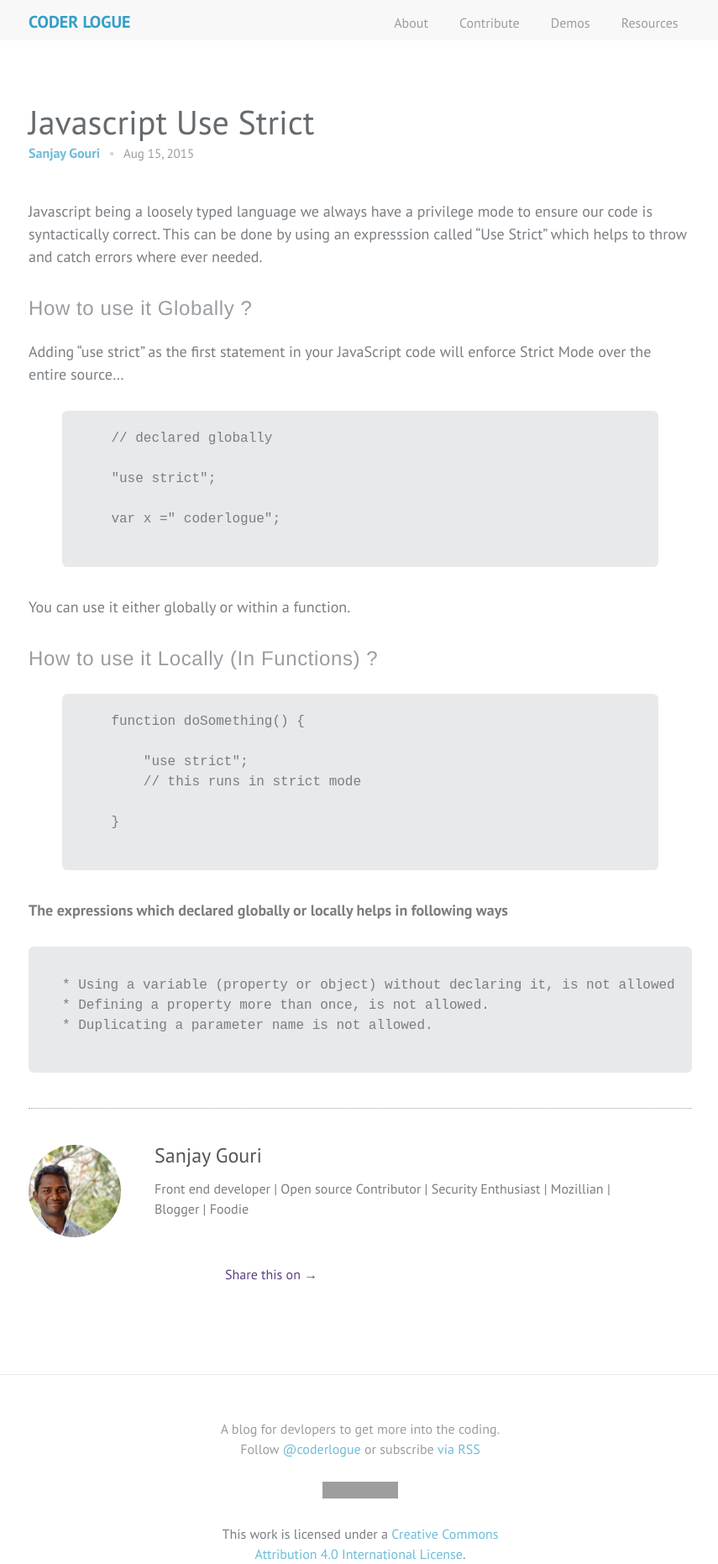
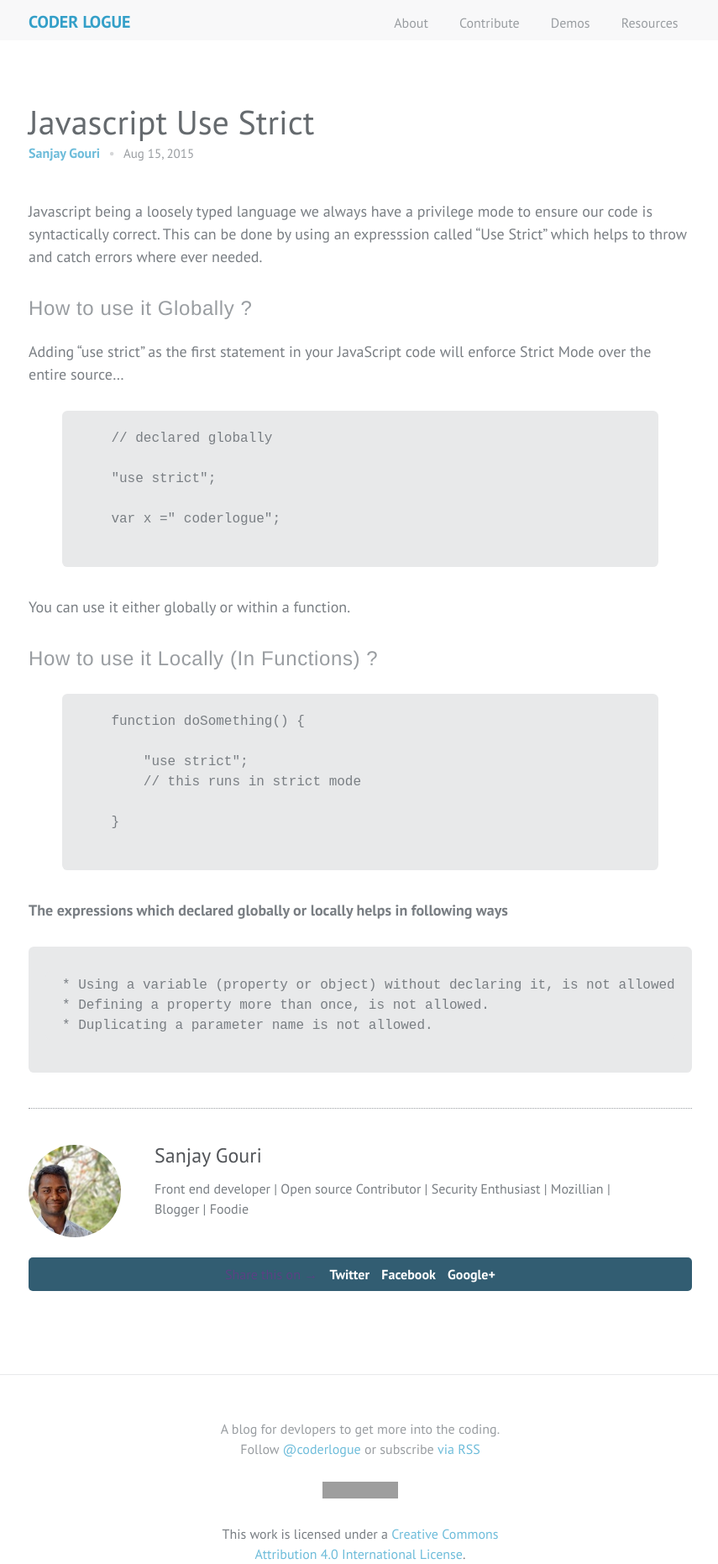
Before and after one commit to coderlogue/coderlogue.github.io, a Jekyll site: the page built from _posts/2015-08-15-Javascript use strict.md, in a window 1280 px wide. Shown: the whole page at 84% size, without its empty margins (211-1066 px from the left). Built offline with Jekyll 4.4.1, drawn with Linux system fonts in a browser that asks for light colours; comment, search, counter and statistics services are not loaded; grey boxes are pictures that could not be loaded.

Commit message:
Update _sharepage.scss

```diff
--- a/_sass/modules/_sharepage.scss
+++ b/_sass/modules/_sharepage.scss
@@ -1,5 +1,6 @@
 .share-page {
     text-align: center;
+    background:#325D72;
     color: #5B4184;
     margin: 1.5 * 2  0;
     padding: 8px 15px;
```
